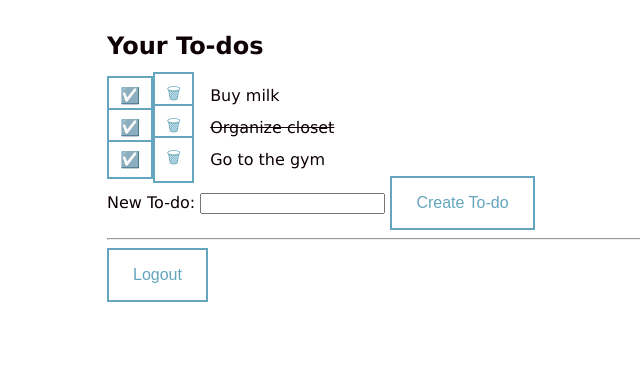
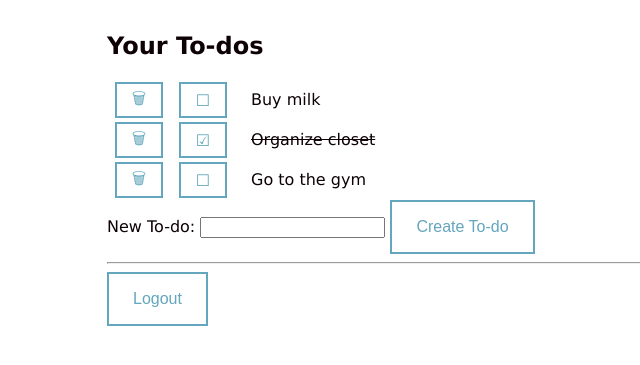
Before and after one commit to thomasbreydo/todolist, a Flask app: page /home in a window 1280 px wide. Shown: the part 82-447 px from the top of the page, without its empty margins (53-693 px from the left). Run offline with Flask 2, Linux system fonts and the light colour scheme; a user stored in the database is signed in.

Commit message:
Make checkbox empty if todo is incomplete

```diff
--- a/app/static/style.css
+++ b/app/static/style.css
@@ -71,8 +71,8 @@ a:hover {
 .todolist-item {
   display: flex;
   flex-direction: row;
-  height: 2em;
-  line-height: 2em;
+  height: 2.5em;
+  line-height: 2.5em;
   align-items: center;
 }
 
@@ -81,5 +81,10 @@ a:hover {
 }
 
 .todo-action > input[type=submit] {
-  padding: 0.5em 0.7em;
+  height: 2.25em;
+  width: 3em;
+  text-align: center;
+  vertical-align: middle;
+  margin: 0 0.5em;
+  padding: 0;
 }
--- a/app/templates/home.html
+++ b/app/templates/home.html
@@ -24,13 +24,13 @@
         <span class="todos">
             {% for todoitem in todoitems %}
             <span class="todolist-item">
-                <form action="/toggle-done" method="POST" class="todo-action">
-                    <input type="text" value="{{ todoitem[0] }}" name="id" class="hidden">
-                    <input type="submit" value="☑️">
-                </form>
                 <form action="/delete" method="POST" class="todo-action">
                     <input type="text" value="{{ todoitem[0] }}" name="id" class="hidden">
                     <input type="submit" value="🗑">
+                </form>
+                <form action="/toggle-done" method="POST" class="todo-action">
+                    <input type="text" value="{{ todoitem[0] }}" name="id" class="hidden">
+                    <input type="submit" value="{{ '☑' if todoitem[2] else '☐'}}">
                 </form>
                 {% if todoitem[2] %}
                 <span class="done">
```
Also changed, not shown: app/database.db.
